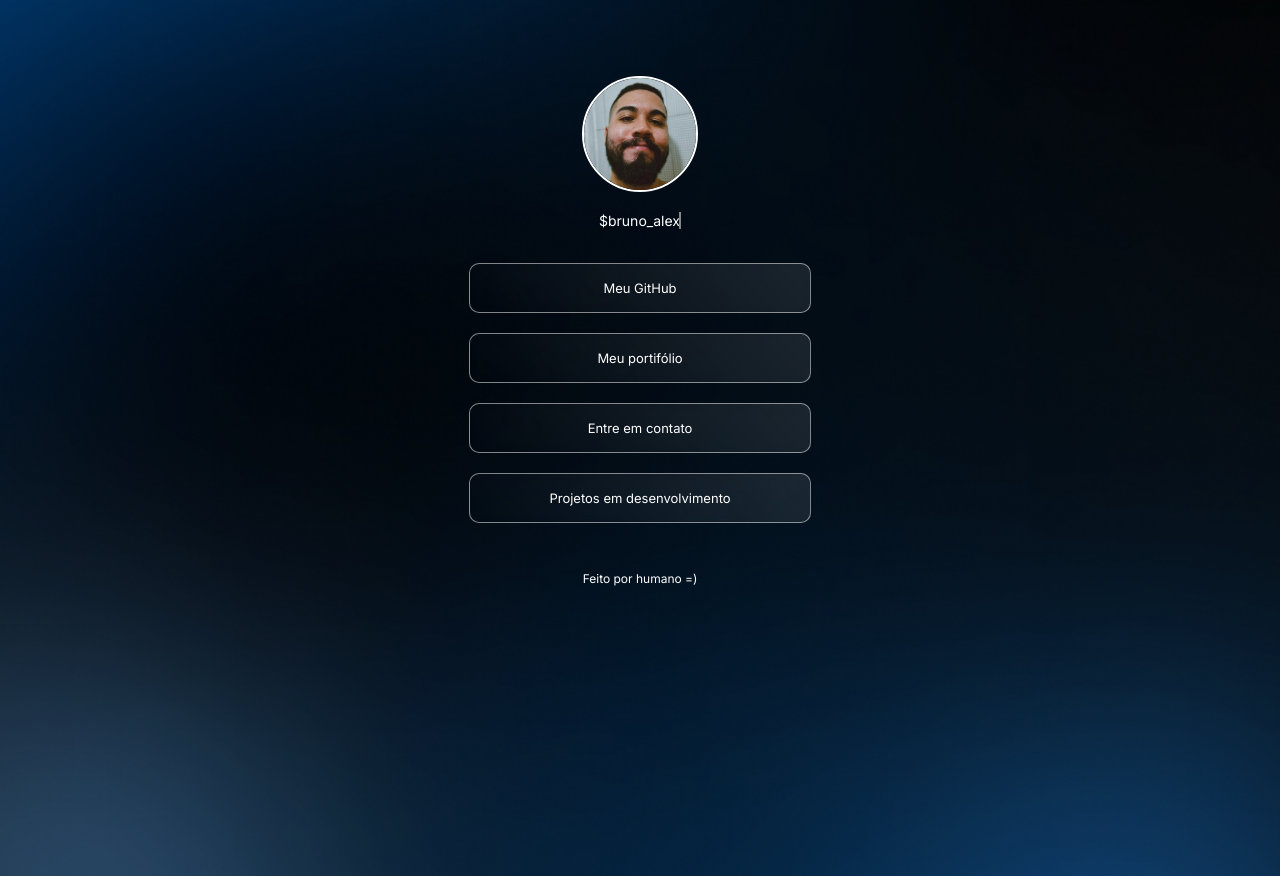
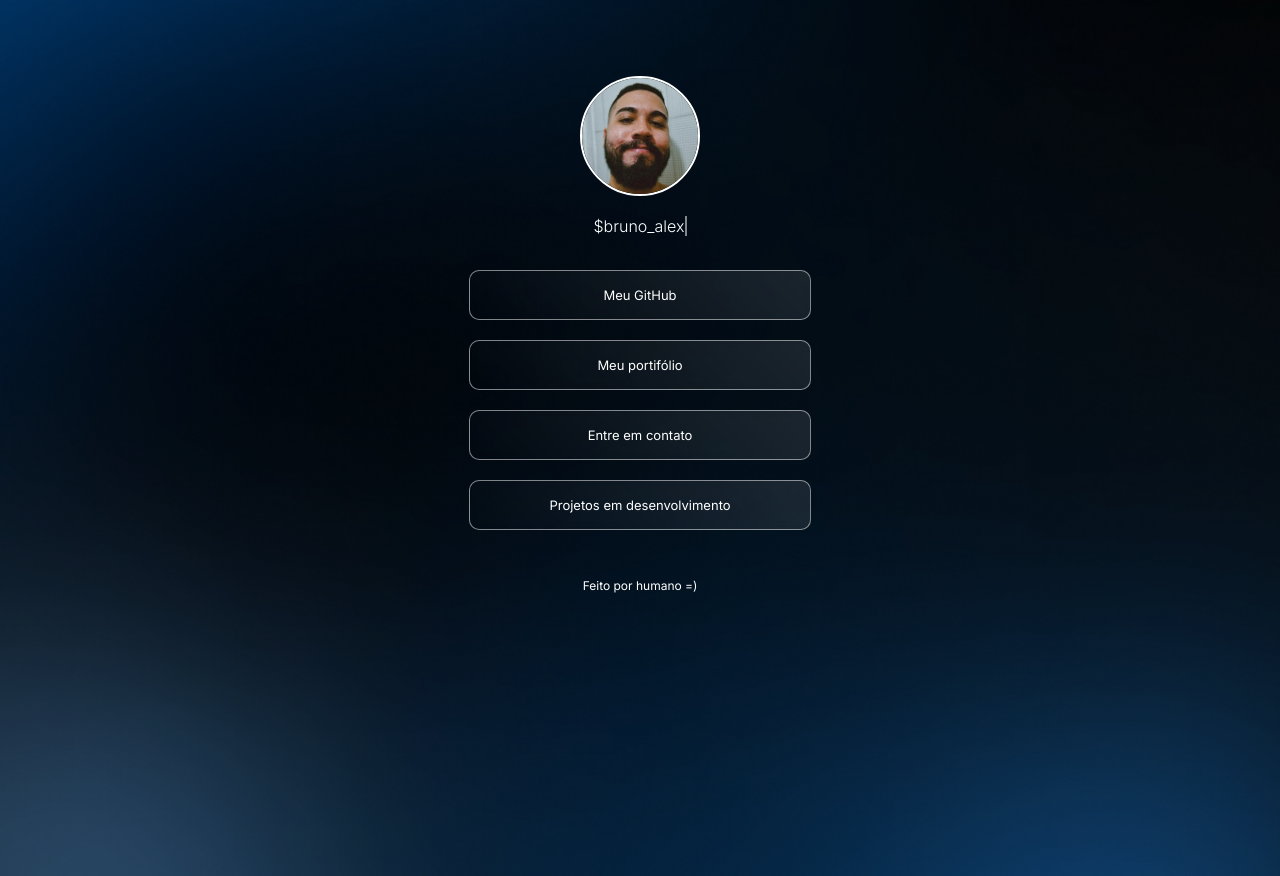
Before and after one commit to alexxsouzaa/ConnectHub, a plain HTML site: page index.html in a window 1280 px wide. Drawn offline with Linux system fonts and the light colour scheme.

```diff
--- a/styles.css
+++ b/styles.css
@@ -30,16 +30,16 @@ body {
     justify-content: center;
     flex-direction: column;
     margin: auto;
-    max-width: 82px;
+    max-width: 93px;
     margin-bottom: 10px;
 }
 
 #profile p{
-    font-weight: 400;
+    font-weight: 300;
 }
 
 #profile img {
-    width: 116px;
+    width: 120px;
     border-radius: 50%;
     object-fit: cover;
     margin-bottom: 10px;
@@ -49,7 +49,7 @@ body {
 
 .user {
     font-family: Inter;
-    font-size: 14px;
+    font-size: 16px;
     font-weight: 300;
     white-space: nowrap;
     /* Impede quebra de linha */
```
